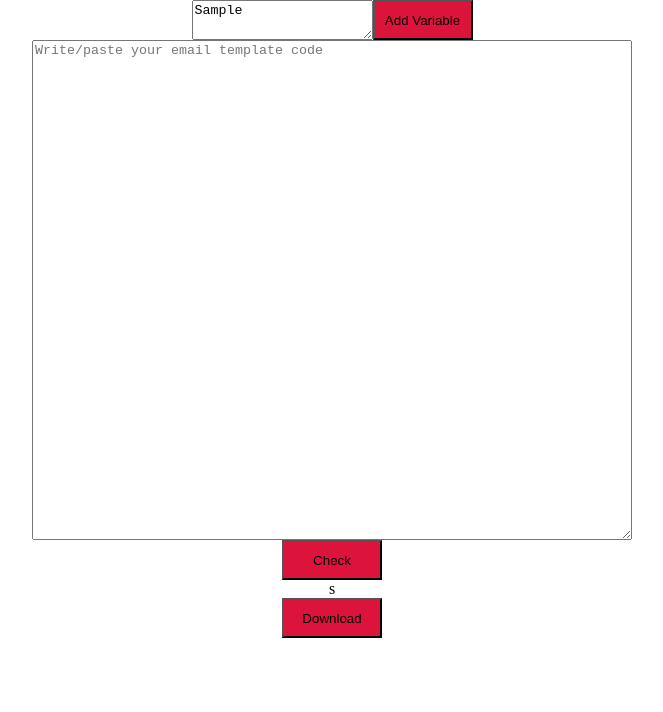
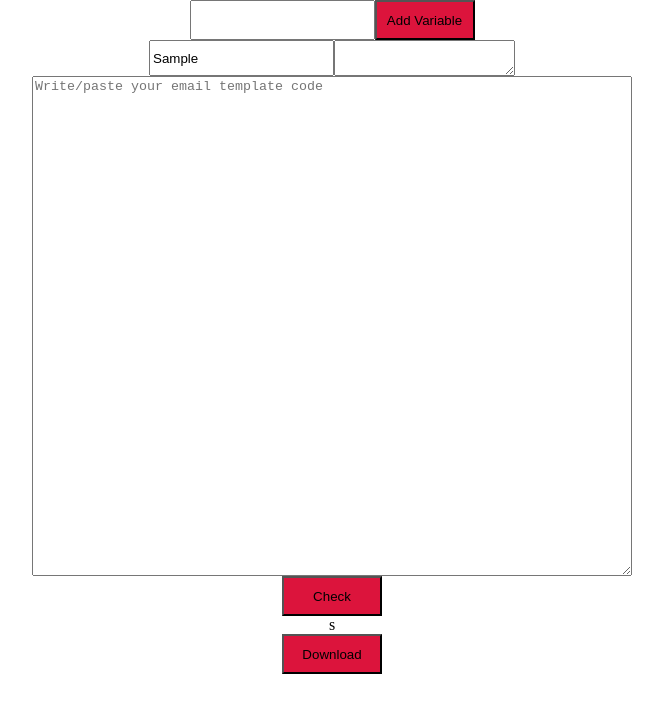
Before and after one commit to marszalek-jakub/Email_Template_Update, a website: page src/index.html in a window 1280 px wide. Both pictures are taken after typing "Sample" into the empty fields and a click on the button "Add Variable". Shown: the whole page, without its empty margins (308-971 px from the left). Drawn offline with nearby package versions, Linux system fonts and the light colour scheme; files that its build step writes are made by us from their sources.

Commit message:
feature that can replace many variables in the email

```diff
--- a/gulpfile.js
+++ b/gulpfile.js
@@ -21,7 +21,7 @@ function compilecss(){
 
 function jsmin(){
     return src("src/js/*.js")
-        .pipe(terser())
+        //.pipe(terser())
         .pipe(dest("dist/js"))
 }
 
--- a/src/index.html
+++ b/src/index.html
@@ -10,15 +10,17 @@
 <body>
    <div class="section1">
        <div class="variables">
-            <textarea id="variableName"></textarea>
-            <button id="addVariableButton" class="button">Add Variable</button>
+           <div class="block">
+            <input id="variableName"></input>
+            <button id="addVariable-Button" class="button">Add Variable</button>
+           </div>
        </div>
         <textarea id="textArea" placeholder="Write/paste your email template code"></textarea>
 
 
-        <button id="checkVisualizationButton" class="button check">Check</button>
+        <button id="checkVisualization-Button" class="button check">Check</button>
         <div id="visualizationDiv">s</div>
-        <button id="downloadHtmlButton" class="button">Download</button>
+        <button id="downloadHtml-Button" class="button">Download</button>
 
 
    </div>
--- a/src/js/main.js
+++ b/src/js/main.js
@@ -1,7 +1,7 @@
 
 
 //all js files
-import { script } from './script.js';
+import  script  from './script.js';
 
 //import
 
--- a/src/js/script.js
+++ b/src/js/script.js
@@ -1,4 +1,4 @@
-export const script = () => {
+export default () => {
 
 const textArea = document.querySelector("#textArea");
 const buttons = document.querySelectorAll(".button");
@@ -8,21 +8,56 @@ const visualizationDiv = document.querySelector("#visualizationDiv");
 const buttonsTable = [...buttons];
 
 
+let id = 0;
+let tabinput = [];
 
 buttonsTable.forEach(button => {
     button.addEventListener("click", function() {
-        if (button.id === "checkVisualizationButton" ) {
+        if (button.id === "checkVisualization-Button" ) {
+
+            if(id > 0) {
+                for(let i=0; i<tabinput.length; i++){
+                    const inputt = document.querySelector(`#input-${i}`);
+                    const textt = document.querySelector(`#textArea-${i}`);
+                    console.log(inputt);
+                    console.log(textt);
+
+                    if(textArea.value.includes(inputt.value)){
+                                textArea.value = textArea.value.replace(`<${inputt.value}>`,`${textt.value}`)
+                            }
+                }
+            }
+
             visualizationDiv.innerHTML = textArea.value;
         }
-        if (button.id === "addVariableButton" ) {
-
+        if (button.id === "addVariable-Button" ) {
+            addVariables();
         }
-        if (button.id === "downloadHtmlButton" ) {
+        if (button.id === "downloadHtml-Button" ) {
            downloadHtml("index.html.html",textArea.value);
         }
     })
 });
 
+
+function addVariables(){
+    const input = document.createElement("input");
+            const textArea = document.createElement("textArea");
+            const div = document.createElement("div");
+
+            let concat = "#id-"+id;
+            variablesDiv.appendChild(div).setAttribute("id","id-"+id);
+            const divFlexbox = document.querySelector(concat);
+            divFlexbox.classList.add("flex-box")
+            tabinput.push(concat);
+            console.log(tabinput);
+            divFlexbox.appendChild(input).setAttribute("id","input-"+id);;
+            divFlexbox.appendChild(input).value = variableName.value;
+            divFlexbox.appendChild(textArea).setAttribute("id","textArea-"+id);;
+            id++;
+
+            variableName.value = "";
+}
 
 function downloadHtml(filename, text) {
     var element = document.createElement('a');
--- a/src/scss/layouts/section1.scss
+++ b/src/scss/layouts/section1.scss
@@ -3,6 +3,11 @@
     justify-content: center;
     align-items: center;
     flex-direction: column;
+
+    .block, .flex-box {
+        display: flex;
+        justify-content: center;
+    }
 
 
     #textArea {
@@ -13,5 +18,6 @@
 
     .variables {
         display: flex;
+        flex-direction: column;
     }
 }
```
